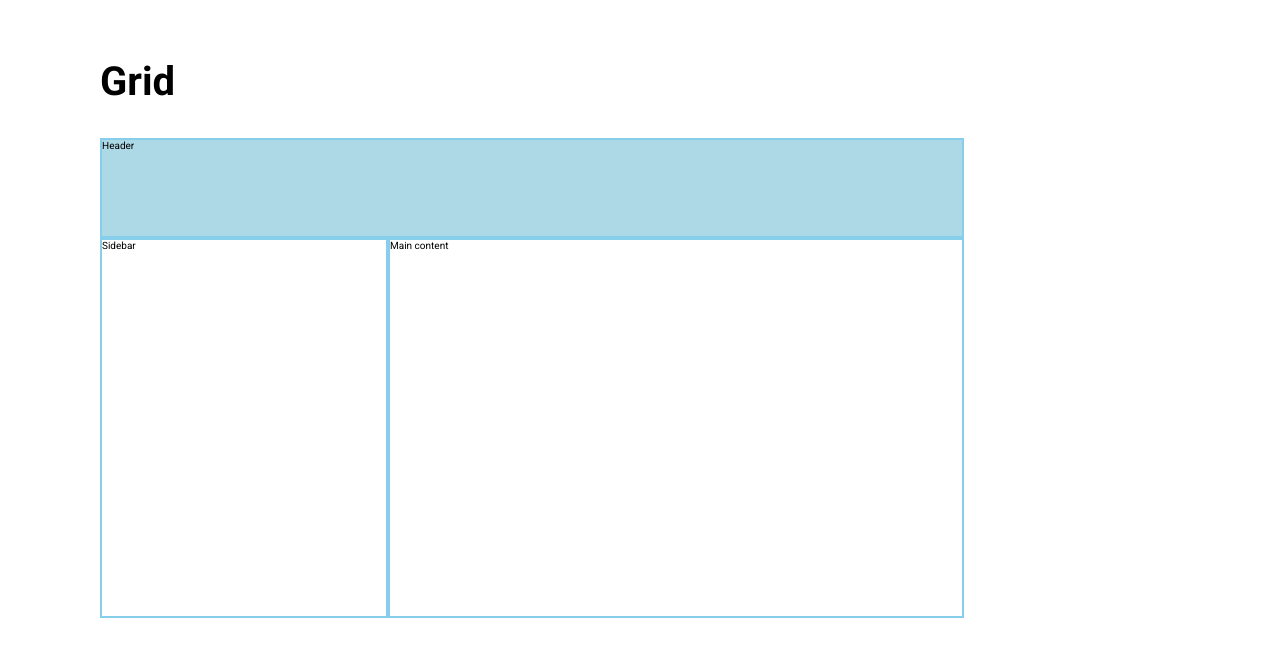
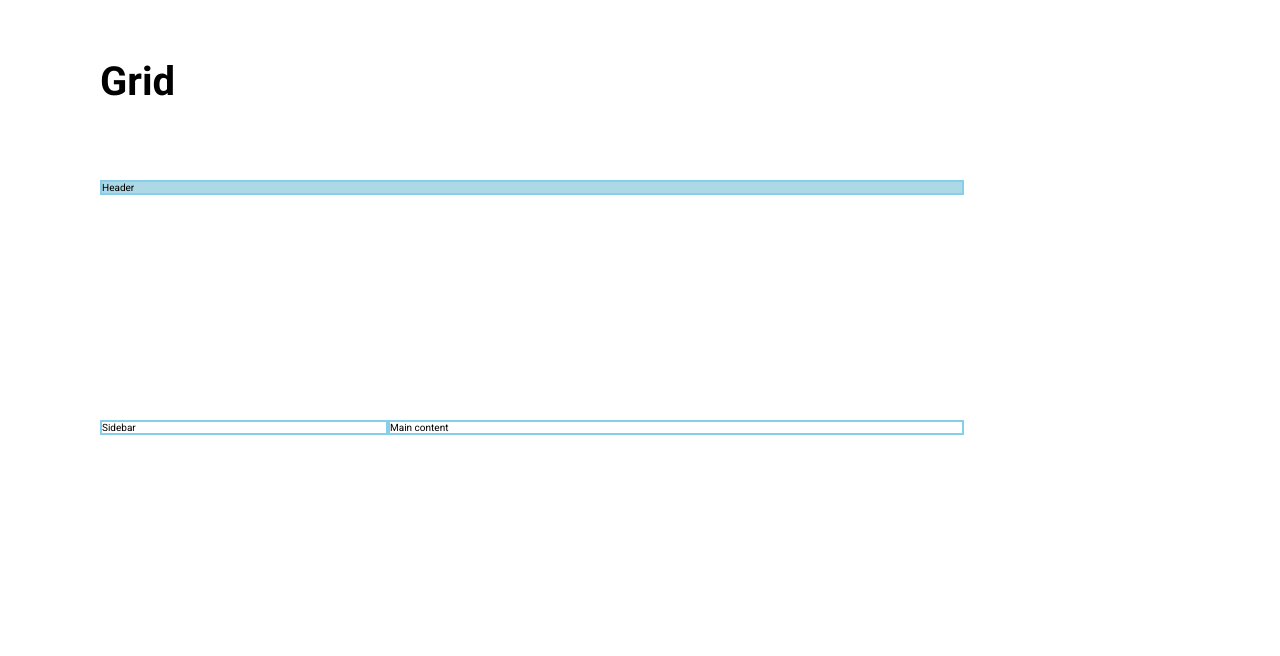
Before and after one commit to ex-jedi/odin-project, a website: page index.html in a window 1280 px wide. Shown: the part 3272-3928 px from the top of the page. Drawn offline with Linux system fonts and the light colour scheme.

Commit message:
Grid stuff

```diff
--- a/css/main.css
+++ b/css/main.css
@@ -87,8 +87,11 @@ div {
   display: -ms-grid;
   display: grid;
   -ms-grid-columns: 1fr 2fr;
-      grid-template: 100px 1fr/[start] 1fr [middle] 2fr [end];
-      grid-template-areas: "top top" "side main";
+  grid-template: 100px 1fr/[start] 1fr [middle] 2fr [end];
+  grid-template-areas:
+    "top top"
+    "side main";
+  align-items: center;
 }
 
 .grid-item {
```
